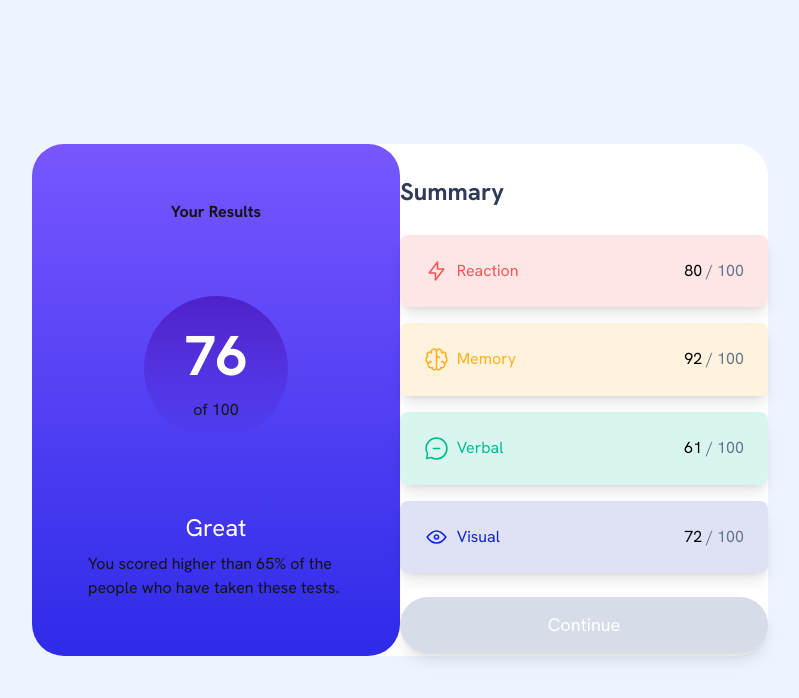
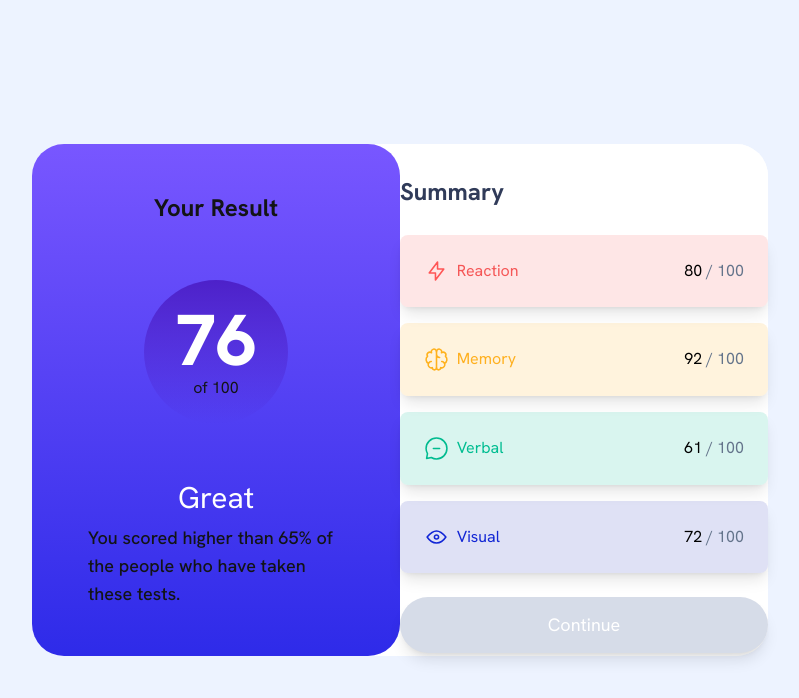
Before and after one commit to Hcmwebs/results-summary, a React (Vite) app: page / in a window 1280 px wide. Shown: the top 698 px of the page, without its empty margins (240-1039 px from the left). Built offline with nearby package versions, Linux system fonts and the light colour scheme.

Commit message:
adjusted th font sizes for the corresponding screens

```diff
--- a/src/components/CardHeader.jsx
+++ b/src/components/CardHeader.jsx
@@ -2,14 +2,14 @@ const CardHeader = () => {
 	return (
 		<>
 			<header className='bg-gradient-to-b from-[hsla(252,100%,67%,1)] to-[hsla(241,81%,54%,1)] 100% w-full md:h-full grid grid-cols-1 place-items-center gap-y-6 py-8 rounded-b-[2rem] md:rounded-[2rem] '>
-				<h1 className='para-text font-bold'>Your Results</h1>
+				<h1 className='para-text font-bold text-xl md:text-2xl'>Your Result</h1>
 				<div className='w-36 h-36 rounded-full flex flex-col justify-center items-center bg-gradient-to-b from-[#4D21C9] to-[rgba(37,33,201,0.00)] 100%'>
-					<h2 className='text-[56px] font-bold text-white'>76</h2>
+					<h2 className='text-5xl md:text-7xl font-extrabold text-white'>76</h2>
 					<p className='para-text'>of 100</p>
 				</div>
 				<div className='grid grid-cols-1 place-items-center gap-y-2'>
-					<h3 className='text-2xl capitalize text-white'>great</h3>
-					<p className='para-text px-14 font-normal text-base'>
+					<h3 className='text-2xl md:text-3xl capitalize text-white'>great</h3>
+					<p className='para-text px-14 font-medium text-base md:text-lg'>
 						You scored higher than 65% of the people who have taken these tests.
 					</p>
 				</div>
```
